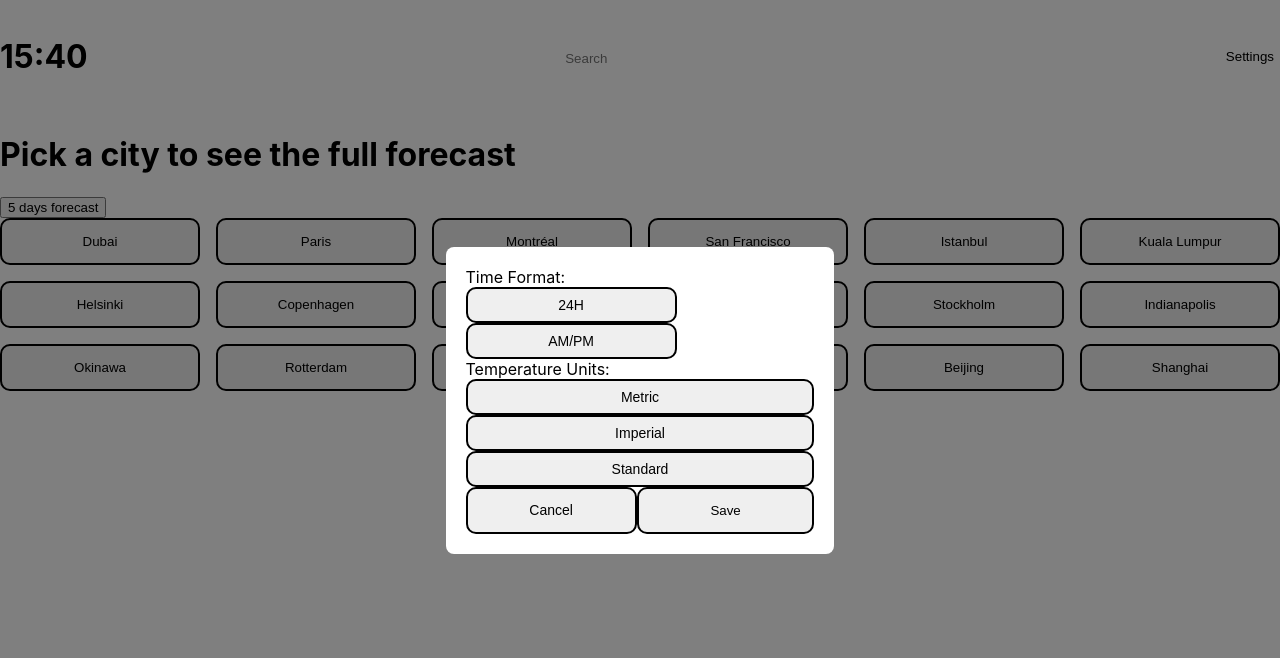
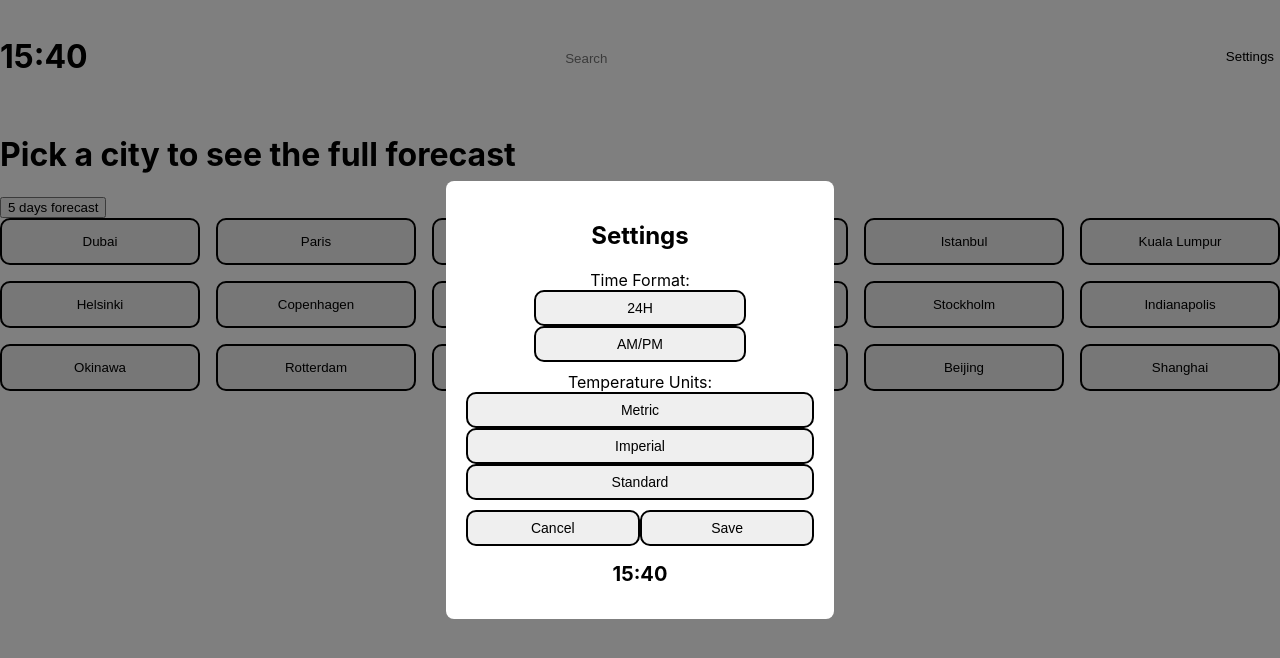
Before and after one commit to mariadmn/my-app, a React (Create React App) app: page / in a window 1280 px wide. Both pictures are taken after a click on the button "Settings". Shown: the top 658 px of the page. Built offline with nearby package versions, Linux system fonts and the light colour scheme.

Commit message:
adjustments on the settings modal

```diff
--- a/src/components/TopBar/Clock/clock.tsx
+++ b/src/components/TopBar/Clock/clock.tsx
@@ -20,7 +20,7 @@ const Clock: React.FC = () => {
 
     const intervalId = setInterval(updateTime, 1000);
 
-    // Cleanup interval on component unmount
+    // Cleanup interval
     return () => clearInterval(intervalId);
   }, [timeFormat]);
 
--- a/src/components/TopBar/Settings/settings.tsx
+++ b/src/components/TopBar/Settings/settings.tsx
@@ -3,7 +3,7 @@ import styled from 'styled-components';
 import { TemperatureUnit, useSettings } from './settingsState';
 import { AnimatePresence } from 'framer-motion';
 import Button from '../../button';
-import Row from '../../row';
+import Clock from '../Clock/clock';
 
 const Overlay = styled.div`
   position: fixed;
@@ -24,23 +24,22 @@ const ModalContainer = styled.div`
   border-radius: 8px;
 `;
 
-const CloseButton = styled.button`
-  position: absolute;
-  top: 10px;
-  right: 10px;
-  background: none;
-  border: none;
-  cursor: pointer;
-  font-size: 16px;
-  color: #333;
+const RowContainer = styled.div`
+  display: flex;
+  align-self: center;
+  margin-top: 10px;
+  flex-direction: row; /* Change this line to make it a row */
+  align-items: center;
+  justify-content: center;
+
+  label {
+    text-align: center;
+  }
 `;
 
-const RowContainer = styled.div`
-  display: flex;
-  justify-content: space-between;
+const StyledModalTitle = styled.h2`
+  text-align: center;
 `;
-
-// ... (your existing imports)
 
 type ModalProps = {
   isOpen: boolean;
@@ -53,9 +52,8 @@ const Modal: React.FC<ModalProps> = (props) => {
   const { isOpen, onClose } = props;
   const [localUnits, setLocalUnits] = useState<TemperatureUnit>(temperatureunits);
   const [localTimeFormat, setLocalTimeFormat] = useState<string>(timeFormat);
+  const modalRef = useRef<HTMLDivElement>(null);
 
-  //Hnadle the closing when the user clicks outside the modal
-  const modalRef = useRef<HTMLDivElement>(null);
   useEffect(() => {
     if (props.isOpen) {
       setLocalUnits(temperatureunits);
@@ -63,16 +61,9 @@ const Modal: React.FC<ModalProps> = (props) => {
     }
   }, [isOpen, temperatureunits, timeFormat]);
 
-  if (!props.isOpen) return null;
-
-  // Use local variables to track changes before saving
-  let tempLocalUnits = localUnits;
-  let tempLocalTimeFormat = localTimeFormat;
-
   const saveSettings = () => {
-    // Save only when the "Save" button is clicked
-    setUnits(tempLocalUnits as TemperatureUnit);
-    setTimeFormat(tempLocalTimeFormat as "AM/PM" | "24h");
+    setUnits(localUnits);
+    setTimeFormat(localTimeFormat as '24h' | 'AM/PM');
     onClose();
   };
 
@@ -82,21 +73,24 @@ const Modal: React.FC<ModalProps> = (props) => {
     onClose();
   };
 
+  if (!props.isOpen) return null;
+
   return (
     <Overlay>
       <ModalContainer ref={modalRef}>
+        <StyledModalTitle>Settings</StyledModalTitle>
         <RowContainer>
           <label>
             Time Format:
             <Button
               label={"24H"}
-              onClick={() => (tempLocalTimeFormat = "24h")}
+              onClick={() => (setLocalTimeFormat("24h"))}
               size="sm"
               isStyled={localTimeFormat === "24h"}
             />
             <Button
               label={"AM/PM"}
-              onClick={() => (tempLocalTimeFormat = "AM/PM")}
+              onClick={() => (setLocalTimeFormat("AM/PM"))}
               size="sm"
               isStyled={localTimeFormat === "AM/PM"}
             />
@@ -107,19 +101,19 @@ const Modal: React.FC<ModalProps> = (props) => {
             Temperature Units:
             <Button
               label={"Metric"}
-              onClick={() => (tempLocalUnits = 'metric')}
+              onClick={() => (setLocalUnits('metric'))}
               size="sm"
               isStyled={temperatureunits === 'metric'}
             />
             <Button
               label={"Imperial"}
-              onClick={() => (tempLocalUnits = 'imperial')}
+              onClick={() => (setLocalUnits('imperial'))}
               size="sm"
               isStyled={temperatureunits === 'imperial'}
             />
             <Button
               label={"Standard"}
-              onClick={() => (tempLocalUnits = 'standard')}
+              onClick={() => (setLocalUnits('standard'))}
               size="sm"
               isStyled={temperatureunits === 'standard'}
             />
@@ -127,8 +121,17 @@ const Modal: React.FC<ModalProps> = (props) => {
         </RowContainer>
         <RowContainer>
           <Button label={"Cancel"} onClick={handleClose} size="sm" />
-          <Button label={"Save"} onClick={saveSettings} />
+          <Button label={"Save"} onClick={saveSettings} size="sm" />
         </RowContainer>
+        <div
+          style={{
+            textAlign: "center",
+            fontSize: "10px",
+            marginTop: "1rem",
+          }}
+        >
+          <Clock />
+        </div>
       </ModalContainer>
     </Overlay>
   );
```
